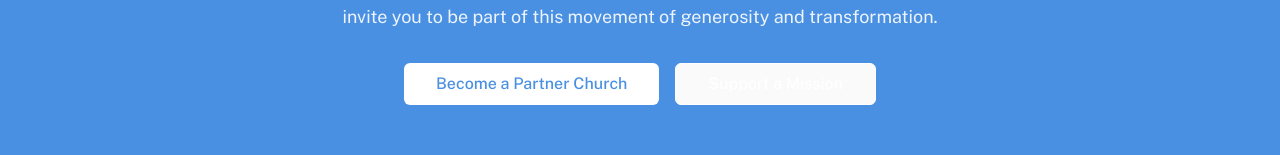
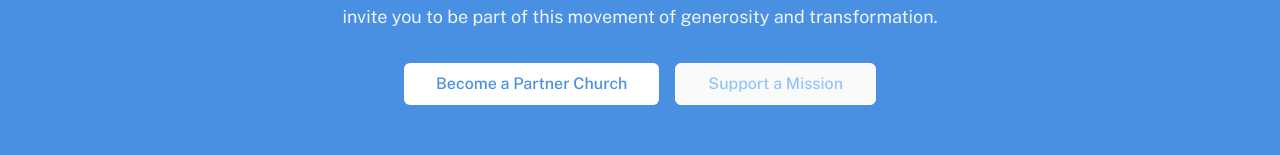
Before and after one commit to bouriad/bless-now, a React (Vite) app: page /about in a window 1280 px wide. Shown: the part 2927-3082 px from the top of the page. Built offline with nearby package versions, Linux system fonts and the light colour scheme.

Commit message:
Fix: Make button text blue
Change the text color of the "Support a Mission" button to blue for better readability.

```diff
--- a/src/pages/About.tsx
+++ b/src/pages/About.tsx
@@ -212,8 +212,8 @@ const AboutUs = () => {
                 <Button asChild className="bg-white text-sky hover:bg-gray-100 px-8 py-2 h-auto text-base">
                   <Link to="/churches/register">Become a Partner Church</Link>
                 </Button>
-                <Button asChild variant="outline" className="border-white text-white hover:bg-sky-700 px-8 py-2 h-auto text-base">
-                  <Link to="/projects">Support a Mission</Link>
+                <Button asChild variant="outline" className="border-white hover:bg-sky-700 px-8 py-2 h-auto text-base">
+                  <Link to="/projects" className="text-blue-300">Support a Mission</Link>
                 </Button>
               </div>
             </div>
```
